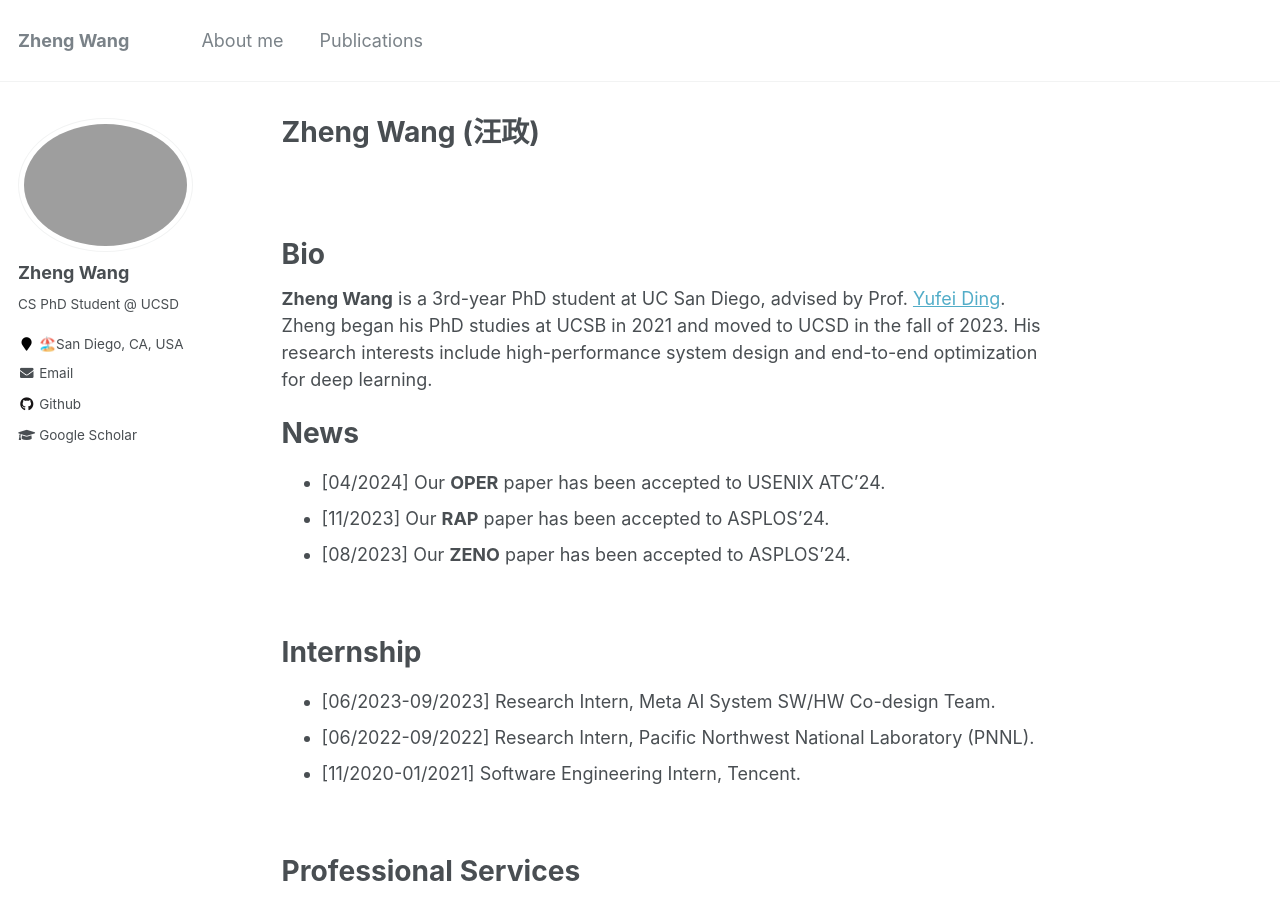
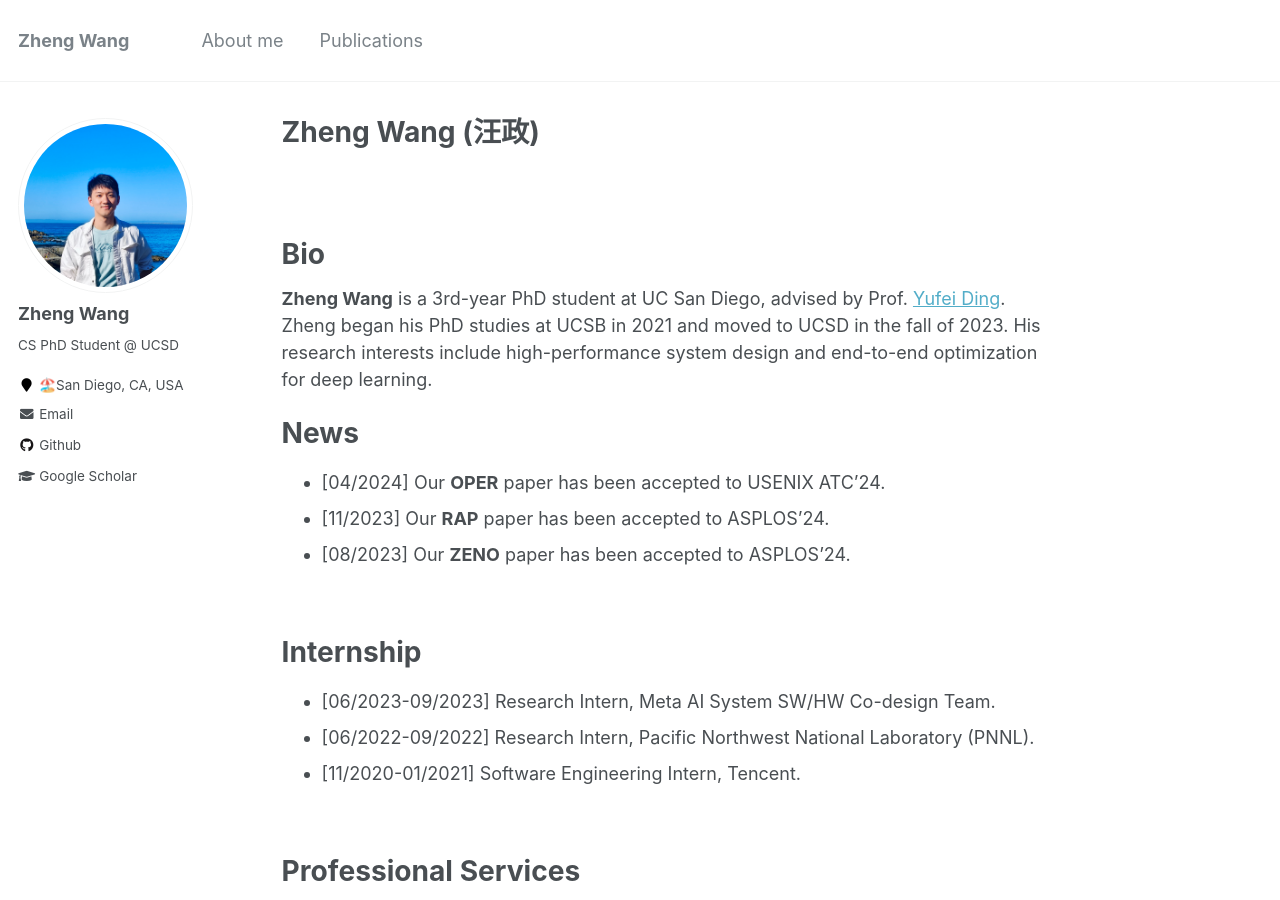
Before and after one commit to Ash-Zheng/Ash-Zheng.github.io, a Jekyll site: the page built from _pages/about.md, in a window 1280 px wide and 900 px high. Built offline with Jekyll 4.4.1, drawn with Linux system fonts in a browser that asks for light colours.

Commit message:
update photo

```diff
--- a/_config.yml
+++ b/_config.yml
@@ -81,7 +81,7 @@ analytics:
 # Site Author
 author:
   name             : "Zheng Wang"
-  avatar           : "self.png"
+  avatar           : "self1.JPG"
   bio              : "CS PhD Student @ UCSD"
   location         : "🏖️San Diego, CA, USA"
   ann_location     :
```
Also changed, not shown: images/self1.JPG (added), 2 other files.
